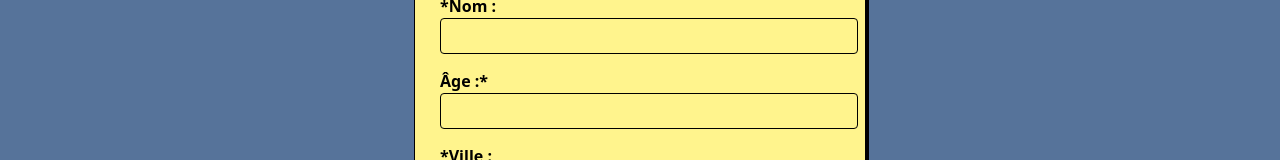
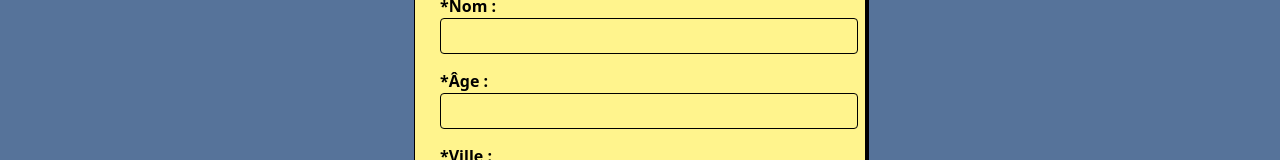
Before and after one commit to QuentinC26/Autistic-Eye, a React (Vite) app in the folder front-end/: page /Register_and_login in a window 1280 px wide. Both pictures are taken after a click on the button "Je n'ai pas de compte". Shown: the part 498-658 px from the top of the page. Built offline with nearby package versions, Linux system fonts and the light colour scheme.

Commit message:
i replace the * for age field

```diff
--- a/front-end/src/pages/Register_and_login.jsx
+++ b/front-end/src/pages/Register_and_login.jsx
@@ -73,7 +73,7 @@ export function Register() {
       {errors.last_name && <span className="error-text">Champ requis</span>}
       </div>
       <div className="form-group">
-      <label className="form-label">Âge :*</label>
+      <label className="form-label">*Âge :</label>
       <input type="number" {...register("age", { required: true })} className="form-input" />
       {errors.age && <span className="error-text">Champ requis</span>}
       </div>
```
